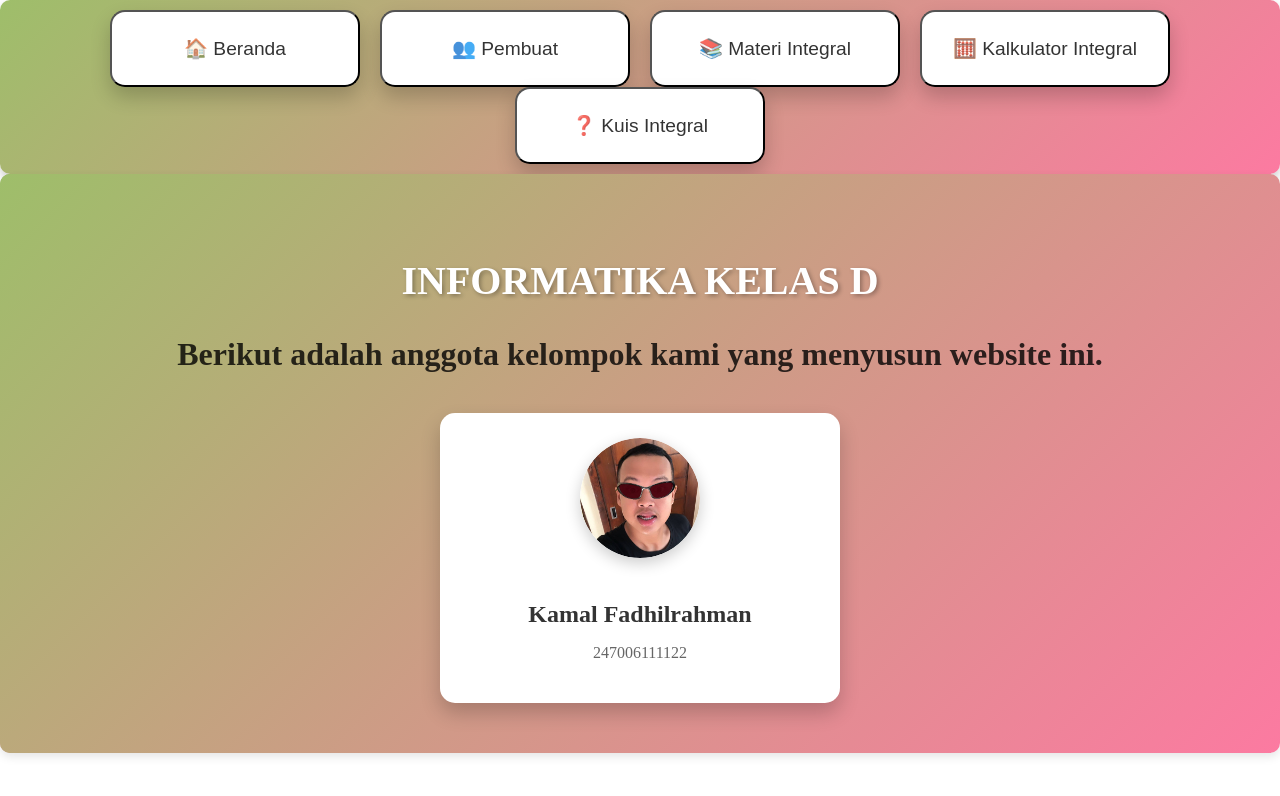
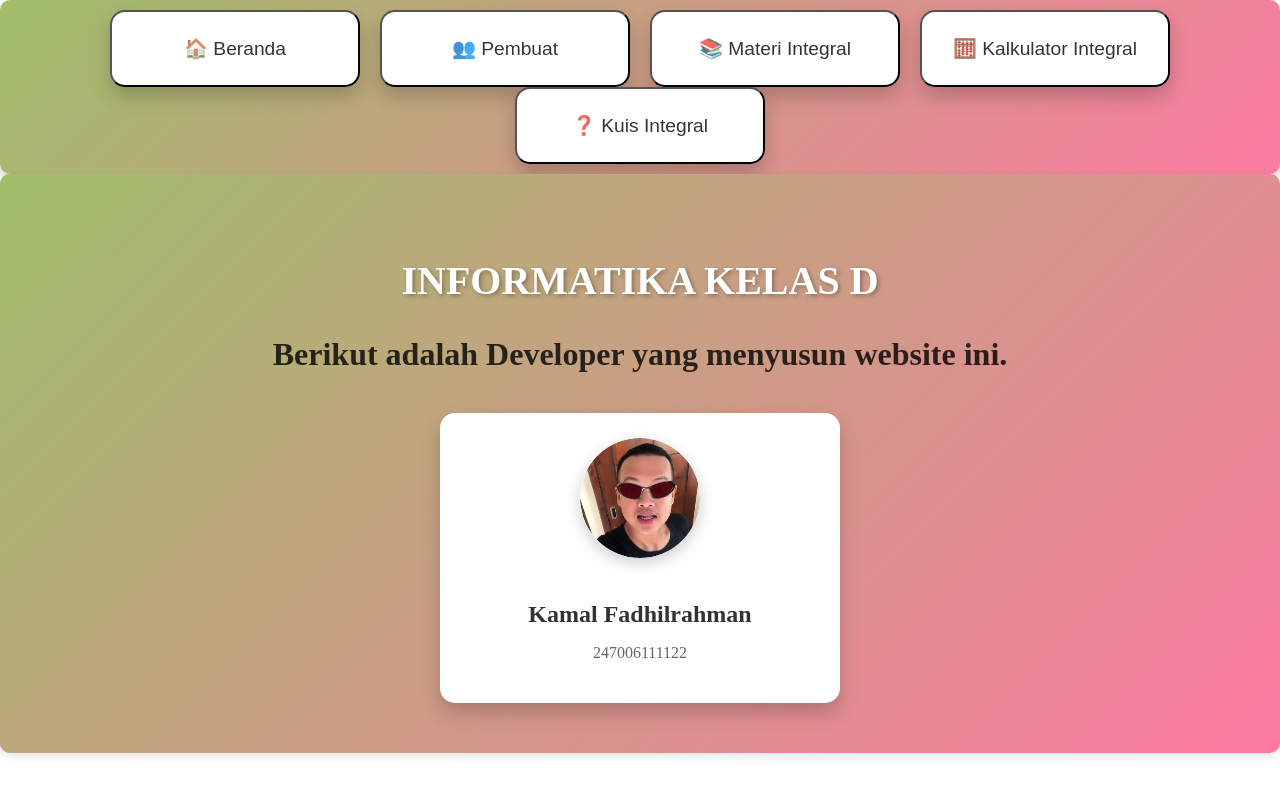
Before and after one commit to rahmankamal/integralkamal, a plain HTML site: page index.html in a window 1280 px wide. Both pictures are taken after a click on the button "👥 Pembuat". Drawn offline with nearby package versions, Linux system fonts and the light colour scheme.

Commit message:
Add files via upload

```diff
--- a/index.html
+++ b/index.html
@@ -441,7 +441,7 @@ document.addEventListener('DOMContentLoaded', () => {
    <!-- Section Anggota Team -->
 <section id="team">
     <h1>INFORMATIKA KELAS D</h1>
-    <h3>Berikut adalah anggota kelompok kami yang menyusun website ini.</h3>
+    <h3>Berikut adalah Developer yang menyusun website ini.</h3>
 
     <div class="team-section">
         <div class="team-card" onclick="showPopup(this)">
```
